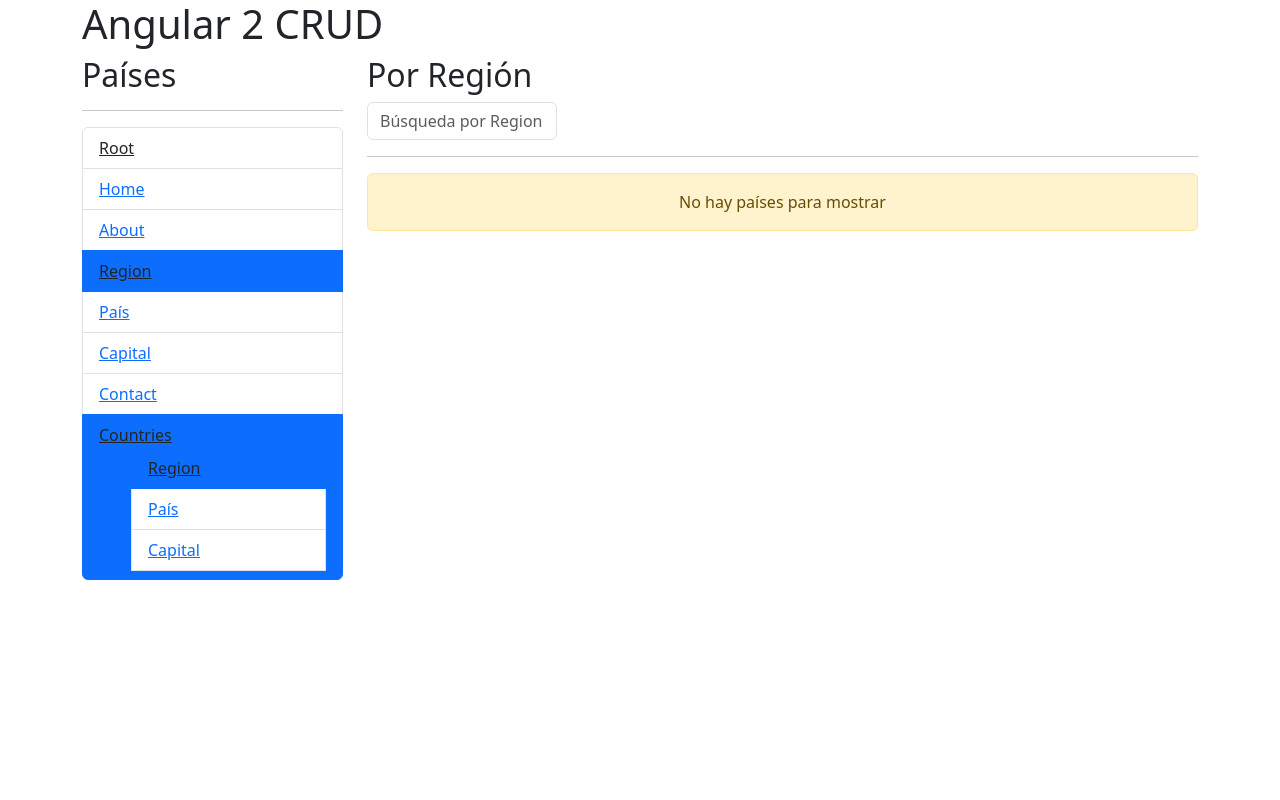
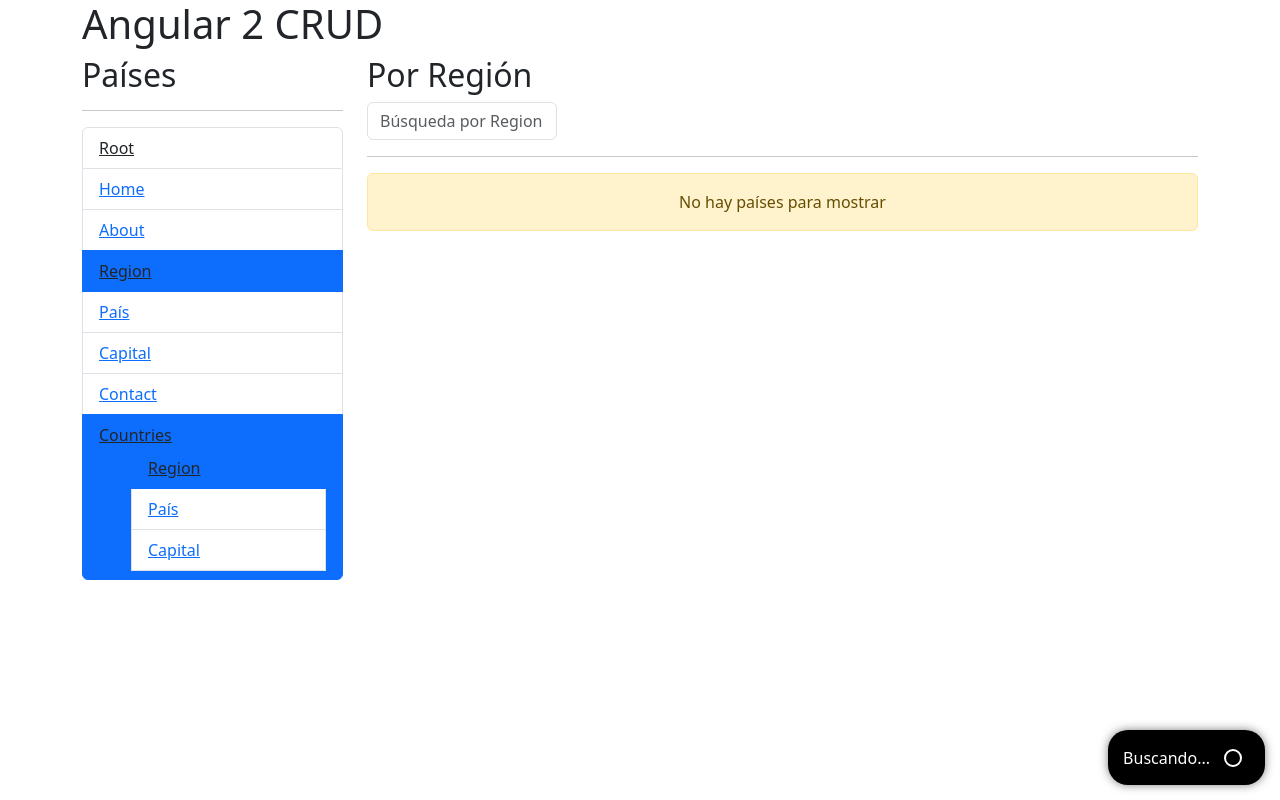
Before and after one commit to ponsianodeloor/country-app-angular, an Angular app: page /countries/by-region in a window 1280 px wide. Built offline with nearby package versions, Linux system fonts and the light colour scheme.

Commit message:
diseñar el loading para cargarlo a nivel de pagina

```diff
--- a/src/app/countries/pages/by-region-page/by-region-page.component.html
+++ b/src/app/countries/pages/by-region-page/by-region-page.component.html
@@ -13,6 +13,7 @@
 <div class="row">
   <div class="col-12">
     <hr>
+    <shared-loading-spinner></shared-loading-spinner>
     <countries-table [countries]="countries"></countries-table>
   </div>
 </div>
--- /dev/null
+++ b/src/app/shared/components/loading-spinner/loading-spinner.component.css
@@ -0,0 +1,16 @@
+.spinner-container {
+  align-items: center;
+  background-color: black;
+  border-radius: 20px;
+  bottom: 15px;
+  color: white;
+  display: flex;
+  padding: 5px 10px;
+  position: fixed;
+  right: 15px;
+  box-shadow: 0 0 10px 0 rgba(0, 0, 0, 0.5);
+}
+
+span {
+  margin-left: 5px;
+}
--- /dev/null
+++ b/src/app/shared/components/loading-spinner/loading-spinner.component.html
@@ -0,0 +1,49 @@
+<!--<div class="spinner-border">-->
+<!--  <span class="sr-only"></span>-->
+<!--</div>-->
+
+<div class="spinner-container">
+  <span>Buscando...</span>
+  <!-- By Sam Herbert (@sherb), for everyone. More @ http://goo.gl/7AJzbL -->
+  <svg width="45" height="45" viewBox="0 0 45 45" xmlns="http://www.w3.org/2000/svg" stroke="#fff">
+    <g fill="none" fill-rule="evenodd" transform="translate(1 1)" stroke-width="2">
+      <circle cx="22" cy="22" r="6" stroke-opacity="0">
+        <animate attributeName="r"
+                 begin="1.5s" dur="3s"
+                 values="6;22"
+                 calcMode="linear"
+                 repeatCount="indefinite" />
+        <animate attributeName="stroke-opacity"
+                 begin="1.5s" dur="3s"
+                 values="1;0" calcMode="linear"
+                 repeatCount="indefinite" />
+        <animate attributeName="stroke-width"
+                 begin="1.5s" dur="3s"
+                 values="2;0" calcMode="linear"
+                 repeatCount="indefinite" />
+      </circle>
+      <circle cx="22" cy="22" r="6" stroke-opacity="0">
+        <animate attributeName="r"
+                 begin="3s" dur="3s"
+                 values="6;22"
+                 calcMode="linear"
+                 repeatCount="indefinite" />
+        <animate attributeName="stroke-opacity"
+                 begin="3s" dur="3s"
+                 values="1;0" calcMode="linear"
+                 repeatCount="indefinite" />
+        <animate attributeName="stroke-width"
+                 begin="3s" dur="3s"
+                 values="2;0" calcMode="linear"
+                 repeatCount="indefinite" />
+      </circle>
+      <circle cx="22" cy="22" r="8">
+        <animate attributeName="r"
+                 begin="0s" dur="1.5s"
+                 values="6;1;2;3;4;5;6"
+                 calcMode="linear"
+                 repeatCount="indefinite" />
+      </circle>
+    </g>
+  </svg>
+</div>
```
Also changed, not shown: src/app/shared/components/loading-spinner/loading-spinner.component.ts (added, +10 -0 lines), src/app/shared/shared.module.ts (+9 -6 lines), 1 other file (tests, documents, lock files or other folders).
